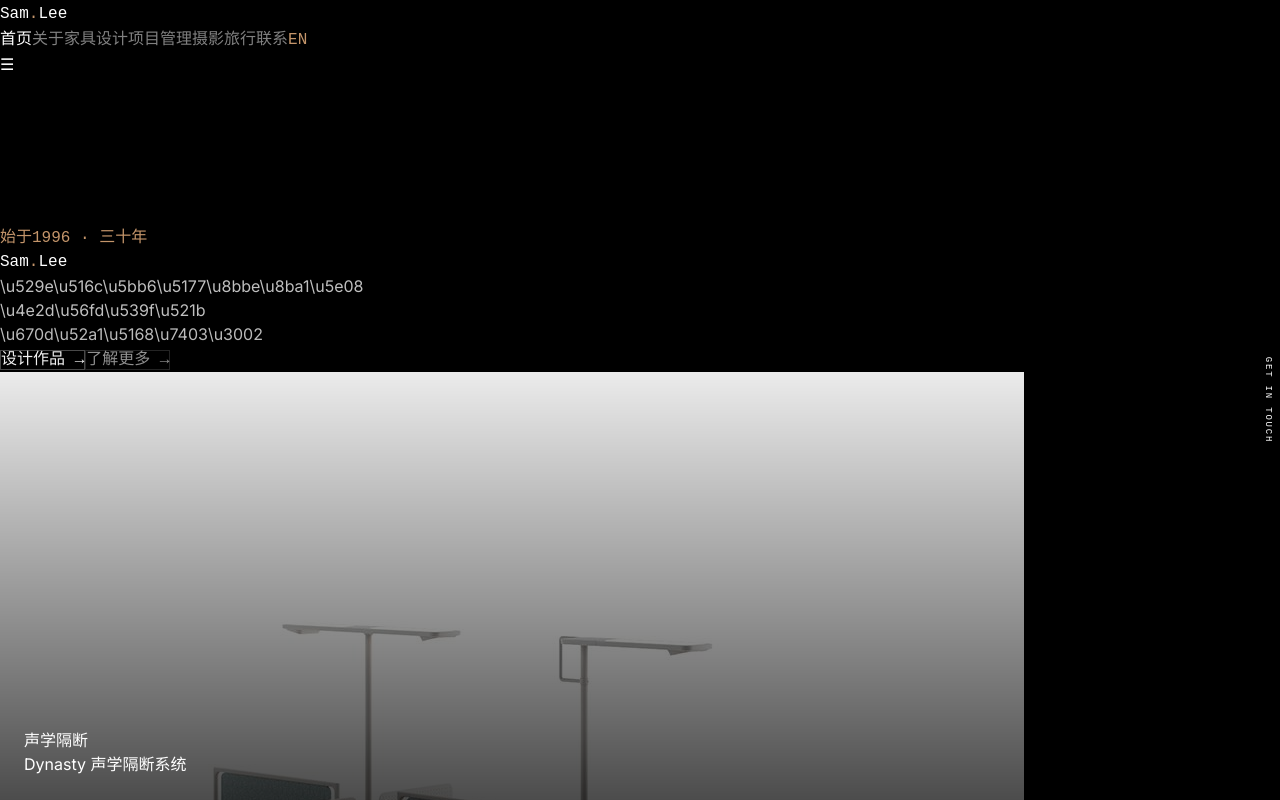
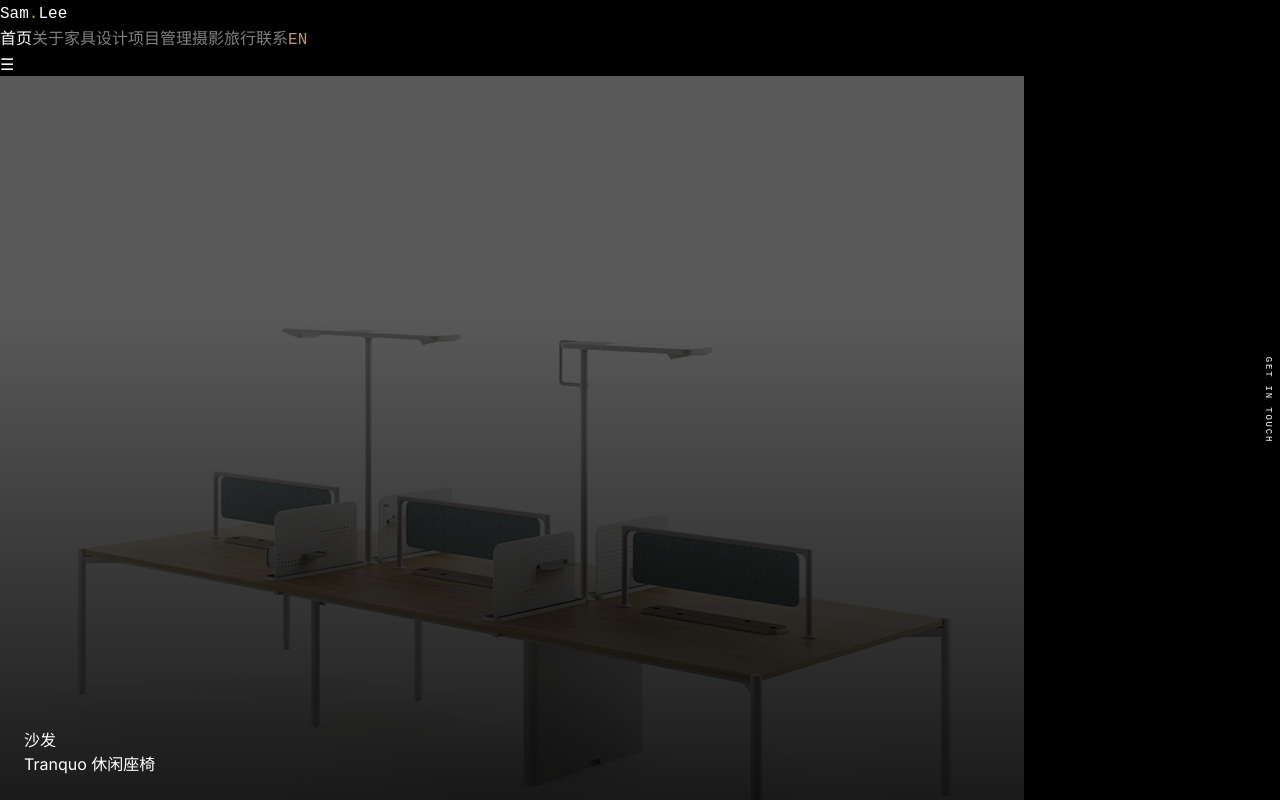
Before and after one commit to friendbehance-bot/samlee-design, a Next.js app: page /samlee-design/ in a window 1280 px wide. Shown: the top 800 px of the page. Built offline with nearby package versions, Linux system fonts and the light colour scheme; a web font is replaced by a local one.

Commit message:
fix: add image fallback for hero + use local video (CloudFront blocked in China)

```diff
--- a/src/app/page.tsx
+++ b/src/app/page.tsx
@@ -82,6 +82,15 @@ export default function Home() {
       {/* HERO */}
       <section ref={heroRef} className="relative min-h-screen overflow-hidden bg-black">
         <div className="absolute inset-0 z-0">
+          {/* Static background image (always visible) */}
+          <div className="absolute inset-0" style={{ background: "radial-gradient(ellipse at center, #1a1a1a 0%, #000000 100%)" }} />
+          <img
+            src={assetPath(heroImages[currentImg])}
+            alt=""
+            className="absolute inset-0 w-full h-full object-cover transition-opacity duration-[2000ms] ease-in-out"
+            style={{ opacity: loaded ? 0.35 : 0 }}
+            onLoad={() => setLoaded(true)}
+          />
           <video
             autoPlay
             loop
@@ -91,7 +100,7 @@ export default function Home() {
             style={{ opacity: loaded ? 1 : 0 }}
             onLoadedData={() => setLoaded(true)}
           >
-            <source src="https://d8j0ntlcm91z4.cloudfront.net/user_38xzZboKViGWJOttwIXH07lWA1P/hf_20260418_080021_d598092b-c4c2-4e53-8e46-94cf9064cd50.mp4" type="video/mp4" />
+            <source src={assetPath("/videos/sam-animation.mp4")} type="video/mp4" />
           </video>
           <div className="absolute inset-0 bg-gradient-to-r from-black/80 via-black/60 to-transparent" />
         </div>
```
